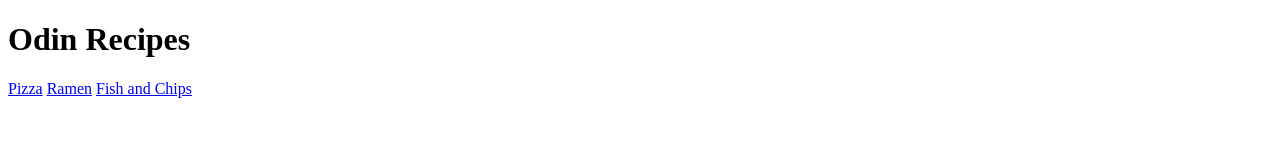
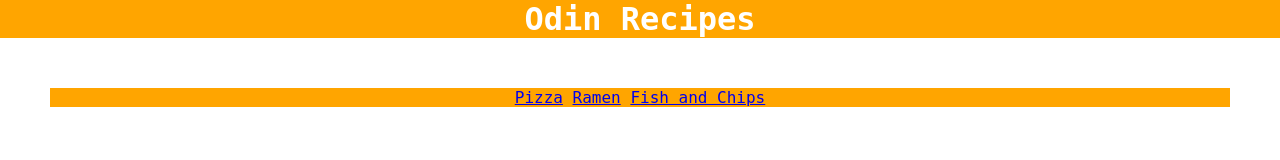
Before and after one commit to Thomaswmanser/top_recipe_website, a plain HTML site: page index.html in a window 1280 px wide. Drawn offline with Linux system fonts and the light colour scheme.

Commit message:
Iteration 03: Adding Basic CSS To My HTML Document
I've added some basic CSS to experiment with assigning classes and universal selectors.

```diff
--- a/index.html
+++ b/index.html
@@ -2,11 +2,14 @@
 <html lang="en">
     <head>
         <meta charset="UTF-8">
+        <link rel="stylesheet" href="styles.css">
     </head>
     <body>
-        <h1>Odin Recipes</h1>
-        <a href="pgs/pizza.html">Pizza</a>
-        <a href="pgs/ramen.html">Ramen</a>
-        <a href="pgs/fish_and_chips.html">Fish and Chips</a>
+        <h1 class="recipeh1">Odin Recipes</h1>
+        <div class="recipelinks">
+            <a href="pgs/pizza.html">Pizza</a>
+            <a href="pgs/ramen.html">Ramen</a>
+            <a href="pgs/fish_and_chips.html">Fish and Chips</a>
+        </div>
     </body>
 </html>
--- /dev/null
+++ b/styles.css
@@ -0,0 +1,26 @@
+* {
+    margin:0px;
+}
+
+.recipeh1 {
+    margin:0px;
+    background-color:orange;
+    text-align: center;
+    color: white;
+    font-weight:bold;
+    font-family:'monospace', 'sans-serif';
+}
+
+.recipeimg {
+    height:auto;
+    width:300px;
+    text-align: center;
+}
+
+.recipelinks {
+    margin:50px;
+    text-align: center;
+    background-color: orange;
+    color: white;
+    font-family:'monospace', 'sans-serif';
+}
```
Also changed, not shown: pgs/fish_and_chips.html (+3 -2 lines), pgs/pizza.html (+3 -2 lines), pgs/ramen.html (+3 -2 lines).
